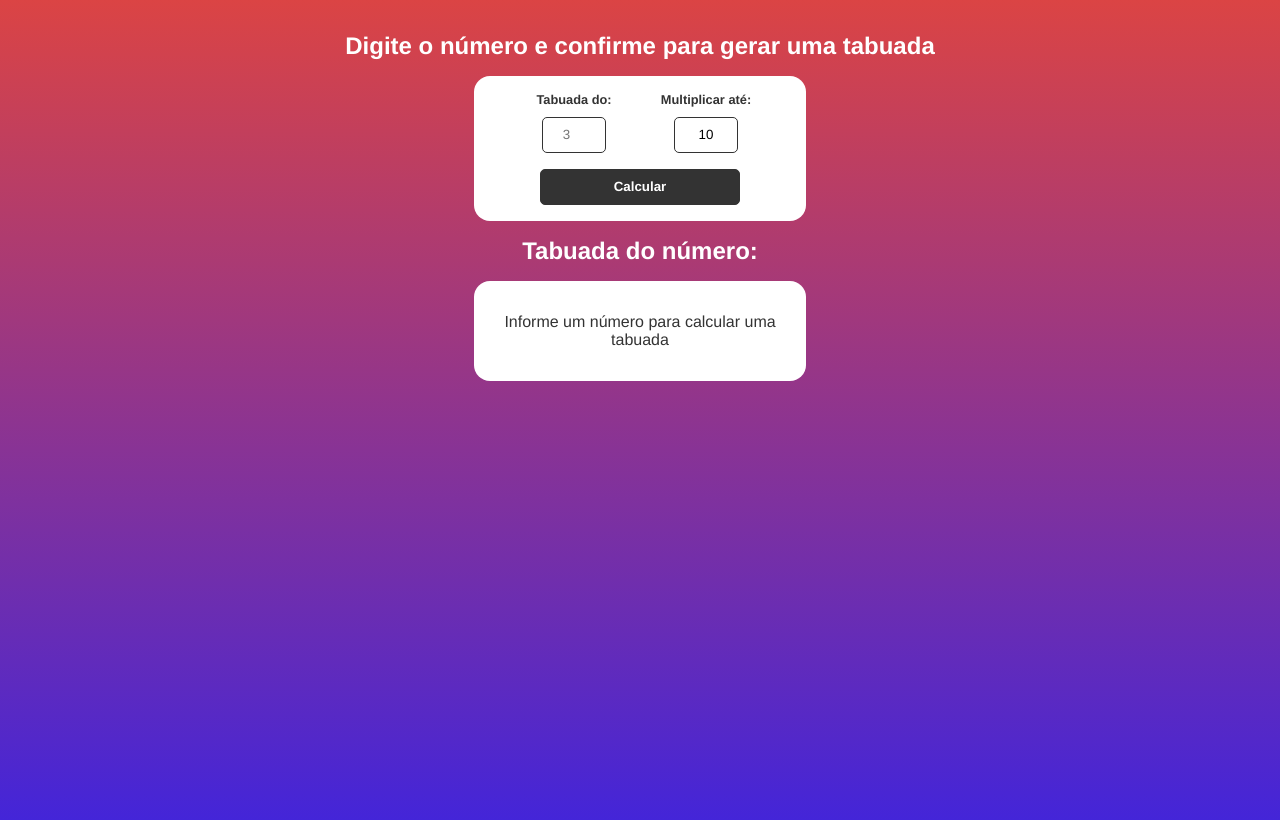
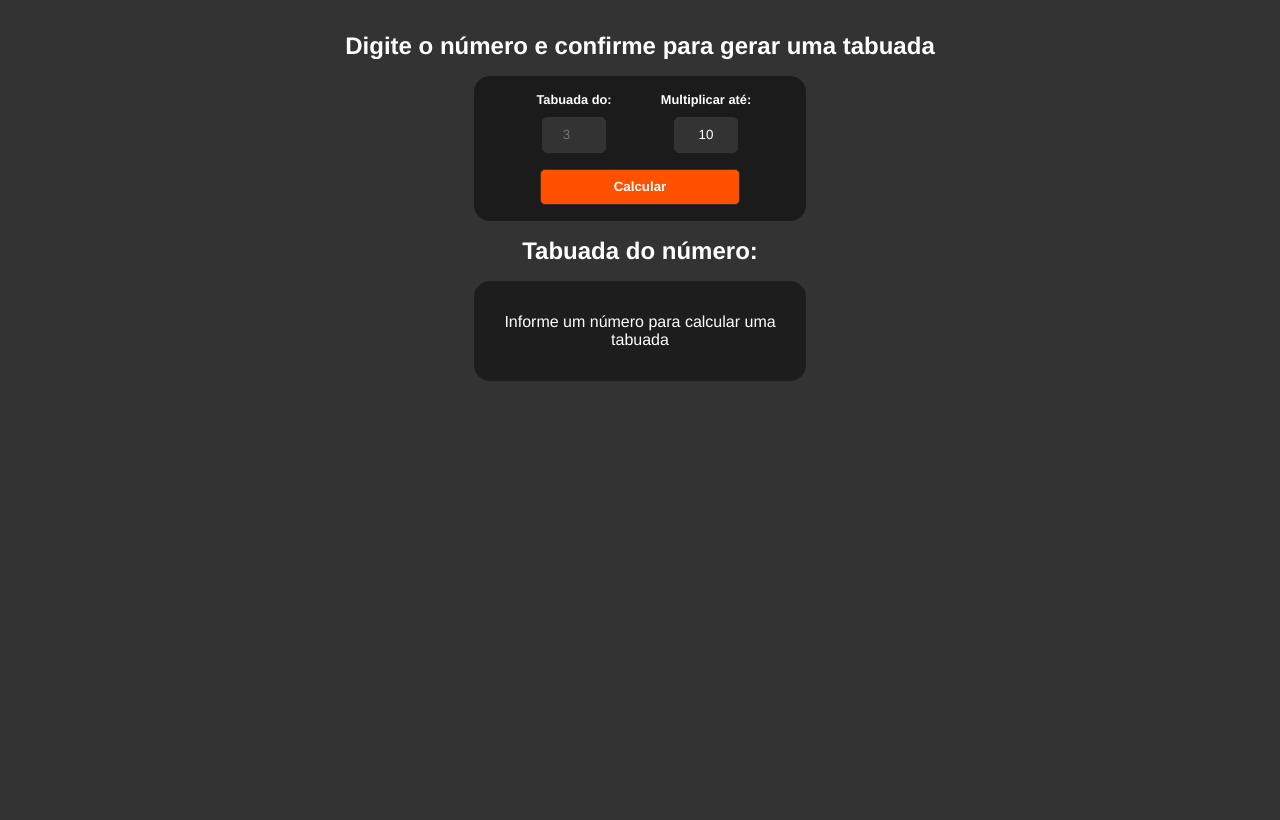
Before and after one commit to kauamassei/tabuadaJS, a plain HTML site: page index.html in a window 1280 px wide. Drawn offline with Linux system fonts and the light colour scheme.

Commit message:
style: colors

```diff
--- a/src/css/styles.css
+++ b/src/css/styles.css
@@ -9,7 +9,7 @@ body {
     text-align: center;
     padding: 2rem;
     min-height: 100vh;
-    background: linear-gradient(180deg, #db4444 0%, #3f24dd 98%);
+    background: #333;
     color: #fff;
 }
 
@@ -18,6 +18,7 @@ h2 {
 }
 
 #multiplication-form {
+
     display: flex;
     justify-content: center;
     align-items: center;
@@ -25,9 +26,9 @@ h2 {
     max-width: 300px;
     margin: 1rem auto;
     padding: 1rem;
-    background-color: #fff;
+    background-color: #1b1b1b;
     border-radius: 1rem;
-    color: #333;
+    color: #ffffff;
 
 }
 
@@ -53,14 +54,16 @@ h2 {
     width: 50px;
     border-radius: 5px;
     text-align: center;
+    background-color: #333;
+    color: #fff;
 }
 
 #multiplication-form input[type="submit"] {
     max-height: 50px;
     padding: 0.6rem 1.2rem;
     width: 200px;
-    color: #fff;
-    background-color: #333;
+    color: #ffffff;
+    background-color: #ff5100;
     border: 1px solid #333;
     border-radius: 5px;
     cursor: pointer;
@@ -74,8 +77,8 @@ h2 {
     max-width: 300px;
     margin: 1rem auto;
     padding: 2rem 1rem;
-    background-color: #fff;
-    color: #333;
+    background-color: #1d1d1d;
+    color: #ffffff;
     border-radius: 1rem;
 }
 
@@ -95,3 +98,7 @@ h2 {
 #multiplication-operations .result {
     margin-left: 0.4rem;
 }
+
+#multiplication-operations p {
+    color: #fff;
+}
```
